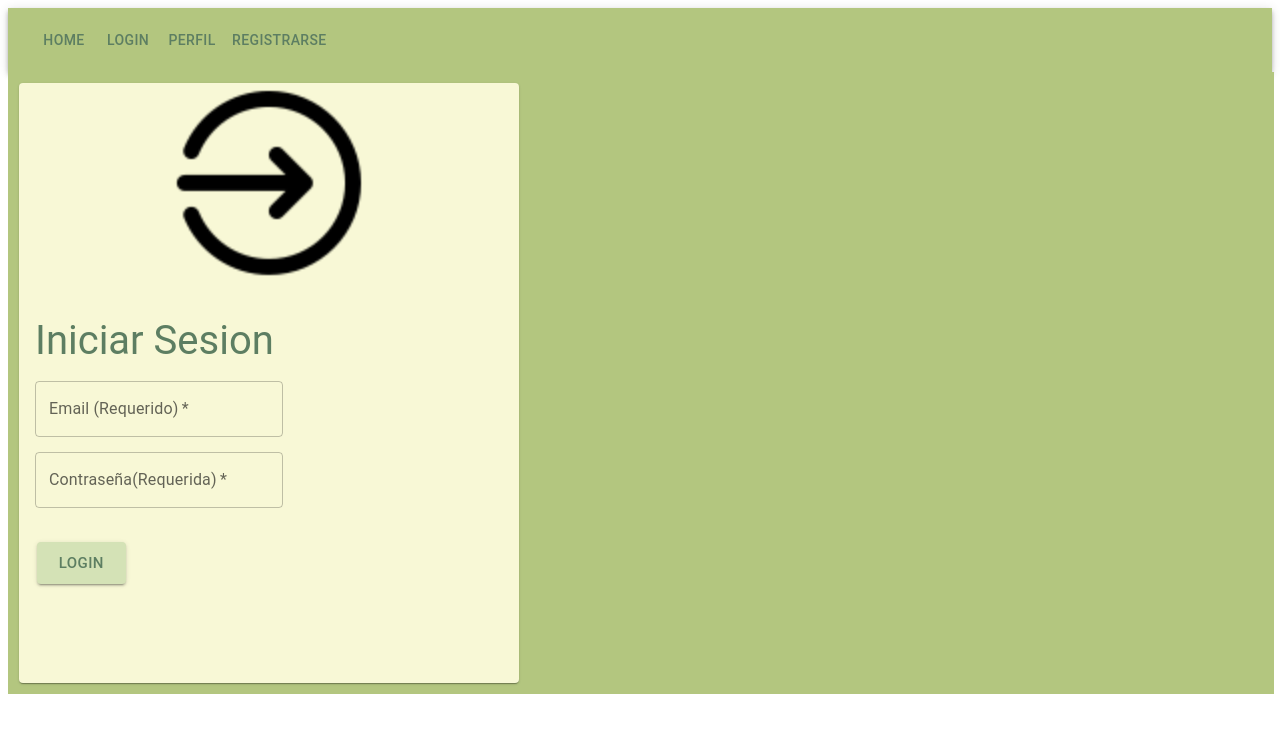
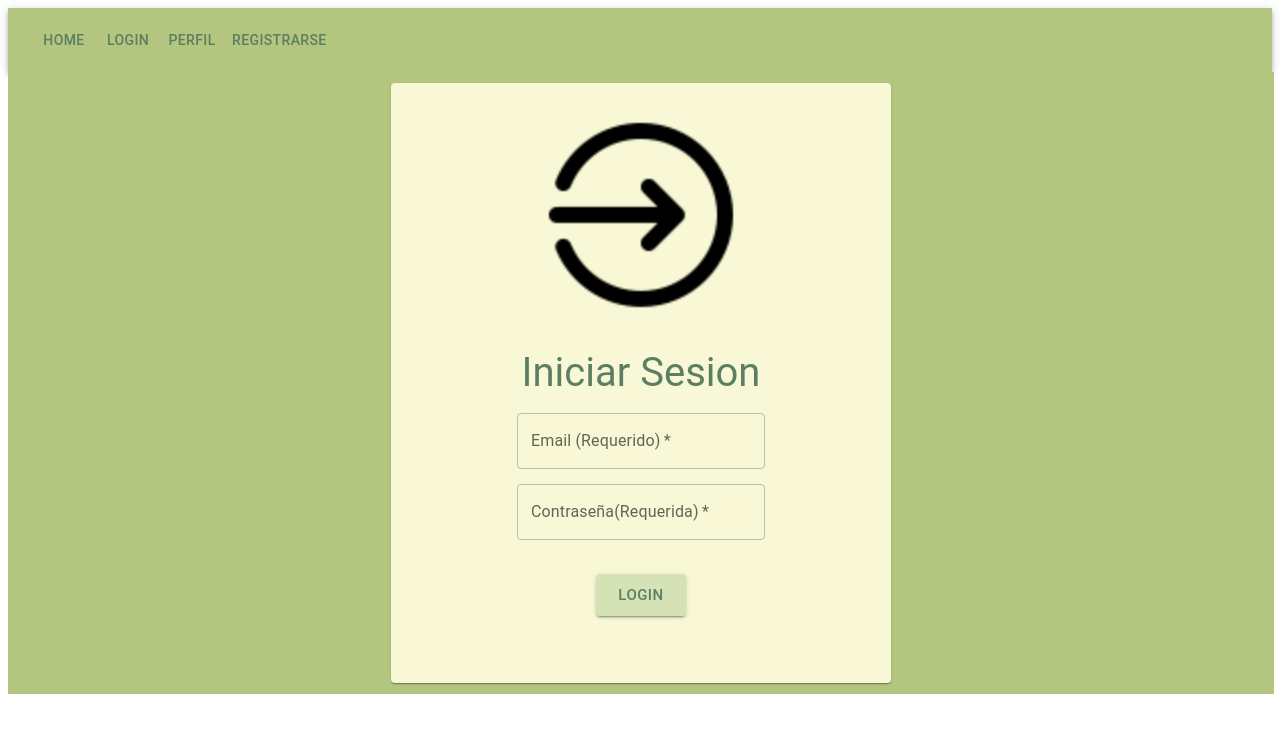
Before and after one commit to Agus-IG/practico-react, a React (Vite) app: page /login in a window 1280 px wide. Shown: the top 732 px of the page. Built offline with nearby package versions, Linux system fonts and the light colour scheme.

Commit message:
login y register conectado con el back

```diff
--- a/package.json
+++ b/package.json
@@ -14,6 +14,7 @@
     "@emotion/styled": "^11.11.0",
     "@mui/icons-material": "^5.14.15",
     "@mui/material": "^5.14.15",
+    "axios": "^1.6.2",
     "react": "^18.2.0",
     "react-dom": "^18.2.0",
     "react-router-dom": "^6.17.0"
--- a/src/Styles.jsx
+++ b/src/Styles.jsx
@@ -6,7 +6,15 @@ export const estilos = {
     backgroundColor: "#b3c67f",
     width: "100%",
     height: "100%",
-    padding: "1px"
+    padding: "1px",
+    display: "flex",
+    alignItems: "center",
+    justifyContent: "center"
+
+  },
+  card:{
+    display: "flex",
+    textAlign: "center"
   },
   total: {
     margin: "10px",
@@ -38,13 +46,12 @@ export const estilos = {
     display: "flex",
     flexDirection: "column",
     alignItems: "center",
-    backgroundColor: "#b3c67f",
-    height: "800px",
-    padding: "1px"
+    height: "800px"
   },
   avatar: {
     width: "150px",
-    height: "150px"
+    height: "150px",
+    margin: "30px",
   },
   dialogo: {
     backgroundColor: "#d4e2b6",
--- a/src/components/Post.jsx
+++ b/src/components/Post.jsx
@@ -11,8 +11,21 @@ import FavoriteIcon from '@mui/icons-material/Favorite';
 import ShareIcon from '@mui/icons-material/Share';
 import MoreVertIcon from '@mui/icons-material/MoreVert';
 import ImageFiles from '../indeximg.jsx';
+import { useState } from 'react';
+
+
+
 
 function PostCard() {
+  const [APIData, setAPIData] = useState([]);
+  const getPosts = () => {
+    axios.get(`http://localhost:3000/api/tasks`)
+        .then((response) => {
+            setAPIData(response.data.tasks);
+            console.log(response.data.tasks)
+        })
+  }
+
     return (
     <Card sx={{ maxWidth: 1000, maxHeight: 1000, }}>
         <CardHeader
@@ -37,8 +50,8 @@ function PostCard() {
       />
       <CardContent>
         <Typography variant="body2" color="text.secondary">
-        Lorem ipsum dolor sit amet, consectetur adipiscing elit, 2 de carne, 4 de choclo, 1 de carne, 2 de choclo, 9 de carne, 5 de choclo, 5 de choclo... y otra más de choclo
-        </Typography>
+        {tasks.title}
+          </Typography>
       </CardContent>
       <CardActions disableSpacing>
         <IconButton aria-label="add to favorites">
--- a/src/pages/Login.jsx
+++ b/src/pages/Login.jsx
@@ -7,10 +7,30 @@ import Box from '@mui/material/Box';
 import TextField from '@mui/material/TextField';
 import { Button, CardActionArea, CardActions } from '@mui/material';
 import ImageFiles from '../indeximg.jsx';
+import { estilos } from '../Styles.jsx';
+import { useState } from 'react';
+import axios from 'axios';
+
+
+
 
 export default function Login() {
+  const [email, setEmail] = useState('')
+  const [password, setPassword] = useState('')
+
+  const handleLogin = () => {
+    axios.post(`http://localhost:3000/api/login`, {
+      email,
+      password
+    })
+      .then((res) => {
+        alert('Se logio')
+      })
+  }
+
   return (
-      <div style = {estilos.todo}>
+    <div style={estilos.todo}>
+      <div style={estilos.card}>
         <Card sx={{ maxWidth: 1000 }} style={estilos.total}>
           <Box
             component="form"
@@ -23,7 +43,7 @@ export default function Login() {
           <CardActionArea>
             <CardMedia
               component="img"
-           sx={{ maxHeight: 200, maxWidth: 200, margin: '0 auto' }}
+              sx={{ maxHeight: 200, maxWidth: 200, margin: '2rem auto auto auto' }}
               image={ImageFiles.image1} // Use the imported image variable here
               alt=""
             />
@@ -32,12 +52,12 @@ export default function Login() {
               <Typography gutterBottom variant="h5" component="div" style={estilos.titulos}>
                 Iniciar Sesion
               </Typography>
-
               <TextField
                 required
                 id="outlined-required"
                 label="Email (Requerido)"
                 placeholder="Ingrese Email"
+                onChange={(e) => setEmail(e.target.value)}
               />
               <br>
               </br>
@@ -50,6 +70,7 @@ export default function Login() {
                 type='password'
                 autoComplete="current-password"
                 placeholder='Ingrese Contraseña'
+                onChange={(e) => setPassword(e.target.value)}
               />
 
 
@@ -58,55 +79,15 @@ export default function Login() {
 
             </CardContent>
           </CardActionArea>
-      <CardActions style={{ display: 'flex', justifyContent: 'left' }}>
-        <Button variant="contained" size="large"style={estilos.boton}>
-
-          Login
-
-        </Button>
+          <CardActions style={{ display: 'flex' }}>
+            <div style={estilos.cont}>
+              <Button variant="contained" size="large" onClick={handleLogin} style={estilos.boton}>Login</Button>
+            </div>
           </CardActions>
         </Card>
       </div>
-
+    </div>
 
   );
 
 }
-
-
-
-
-const estilos = {
-  todo: {
-    backgroundColor:"#b3c67f",
-    width:"100%",
-    height: "100%",
-    padding: "1px"
-  },
-    total: {
-      margin: "10px",
-      color: "black",
-      backgroundColor: "#f8f8d6",
-      height:"600px",
-      width:"500px"
-    },
-    titulos:{
-      color:"#5d7e62",
-      fontSize:"40px",
-      fontWight:"10px"
-    },
-    boton:{
-      backgroundColor: "#d4e2b6",
-      color:"#5d7e62",
-      margin: "2%"
-
-    },
-    boton2:{
-      outlineColor: "#d4e2b6",
-      color:"#5d7e62",
-    },
-    cont:{
-      width: "100%",
-      alignItems: "center",
-    }
-}
--- a/src/pages/PerfilUser.jsx
+++ b/src/pages/PerfilUser.jsx
@@ -3,11 +3,19 @@ import Avatar from '@mui/material/Avatar';
 import { estilos } from '../Styles';
 import FormDialog from '../components/FormDialog';
 import TextField from '@mui/material/TextField';
+import { Card, CardContent, CardMedia } from '@mui/material';
 
 export function PerfilUser() {
     return (
         <>
-            <div style={estilos.profile}>
+        <div style={estilos.todo}>
+      <div style={estilos.card}>
+    <Card sx={{ maxWidth: 1000 }} style={estilos.total}>
+      <CardMedia
+        sx={{ height: 8 }}
+      />
+      <CardContent >
+      <div style={estilos.profile}>
                 <h1 style={estilos.titulos}>Perfil</h1>
                 <Avatar alt="Remy Sharp" src="/public/foto-cv.jpg" style={estilos.avatar} />
                 <TextField
@@ -27,8 +35,12 @@ export function PerfilUser() {
                     autoComplete="current-password"
                     variant="filled"
                 />
-                <FormDialog title="Editar perfil" />
-            </div>
+                      <FormDialog title="Editar perfil" />
+    </div>
+      </CardContent>
+    </Card>
+    </div>
+    </div>
         </>
     )
 }
--- a/src/pages/Register.jsx
+++ b/src/pages/Register.jsx
@@ -6,9 +6,30 @@ import Button from '@mui/material/Button';
 import Typography from '@mui/material/Typography';
 import Box from '@mui/material/Box';
 import TextField from '@mui/material/TextField';
-//import { estilos } from '../Styles';
+import { estilos } from '../Styles';
+
+
+import { useState } from 'react';
+import axios from 'axios';
 
 export default function Register() {
+  const [username, setUsername] = useState('');
+    const [email, setEmail] = useState('');
+    const [password, setPassword] = useState('');
+    const [password2, setPassword2] = useState('');
+
+    const handleCreate = () => {
+      axios.post(`http://localhost:3000/api/register`, {
+          username,
+          email,
+          password
+      })
+          .then((res) => {
+                alert('Se envio')
+          })
+  }
+
+
   return (
     <div style={estilos.todo}>
       <div style={estilos.card}>
@@ -28,20 +49,20 @@ export default function Register() {
       noValidate
       autoComplete="off"
     >
-      <TextField id="outlined-basic" label="Nombre" variant="filled" />
+      <TextField id="outlined-basic" label="Nombre" onChange={(e) => setUsername(e.target.value)} variant="filled" />
       <br/>
-      <TextField id="filled-basic" label="E-mail" variant="filled" />
+      <TextField id="filled-basic" label="E-mail" onChange={(e) => setEmail(e.target.value)} variant="filled" />
       <br/>
-      <TextField id="standard-basic" type='password' label="Contraseña" variant="filled" />
+      <TextField id="standard-basic" type='password' onChange={(e) => setPassword(e.target.value)} label="Contraseña" variant="filled" />
       <br/>
-      <TextField id="standard-basic" type='password' label="Confirmar Contraseña" variant="filled" />
+      <TextField id="standard-basic" type='password' onChange={(e) => setPassword2(e.target.value)} label="Confirmar Contraseña" variant="filled" />
 
     </Box>
       </CardContent>
       <CardActions>
         <div style = {estilos.cont}>
-        <Button variant="secondary" style={estilos.boton2}>cancelar</Button>
-        <Button variant="contained" style={estilos.boton} >crear</Button>
+        <Button variant="secondary"  style={estilos.boton2}>cancelar</Button>
+        <Button variant="contained" onClick={handleCreate} style={estilos.boton} >crear</Button>
         </div>
       </CardActions>
     </Card>
@@ -49,49 +70,3 @@ export default function Register() {
     </div>
   );
 }
-
-
-
-const estilos = {
-  todo: {
-    backgroundColor:"#b3c67f",
-    width:"100%",
-    height: "100%",
-    padding: "1px",
-    display: "flex",
-    alignItems: "center",
-    justifyContent: "center"
-
-  },
-  card:{
-    display: "flex",
-    textAlign: "center"
-  },
-    total: {
-      margin: "10px",
-      color: "black",
-      backgroundColor: "#f8f8d6",
-      height:"600px",
-      width:"500px"
-
-    },
-    titulos:{
-      color:"#5d7e62",
-      fontSize:"40px",
-      fontWight:"10px"
-    },
-    boton:{
-      backgroundColor: "#d4e2b6",
-      color:"#5d7e62",
-      margin: "2%"
-
-    },
-    boton2:{
-      outlineColor: "#d4e2b6",
-      color:"#5d7e62",
-    },
-    cont:{
-      width: "100%",
-      alignItems: "center",
-    }
-}
```
Also changed, not shown: src/pages/Perfil.jsx (added), 1 other file (tests, documents, lock files or other folders). Lines whose indentation alone changed are shown as unchanged.
